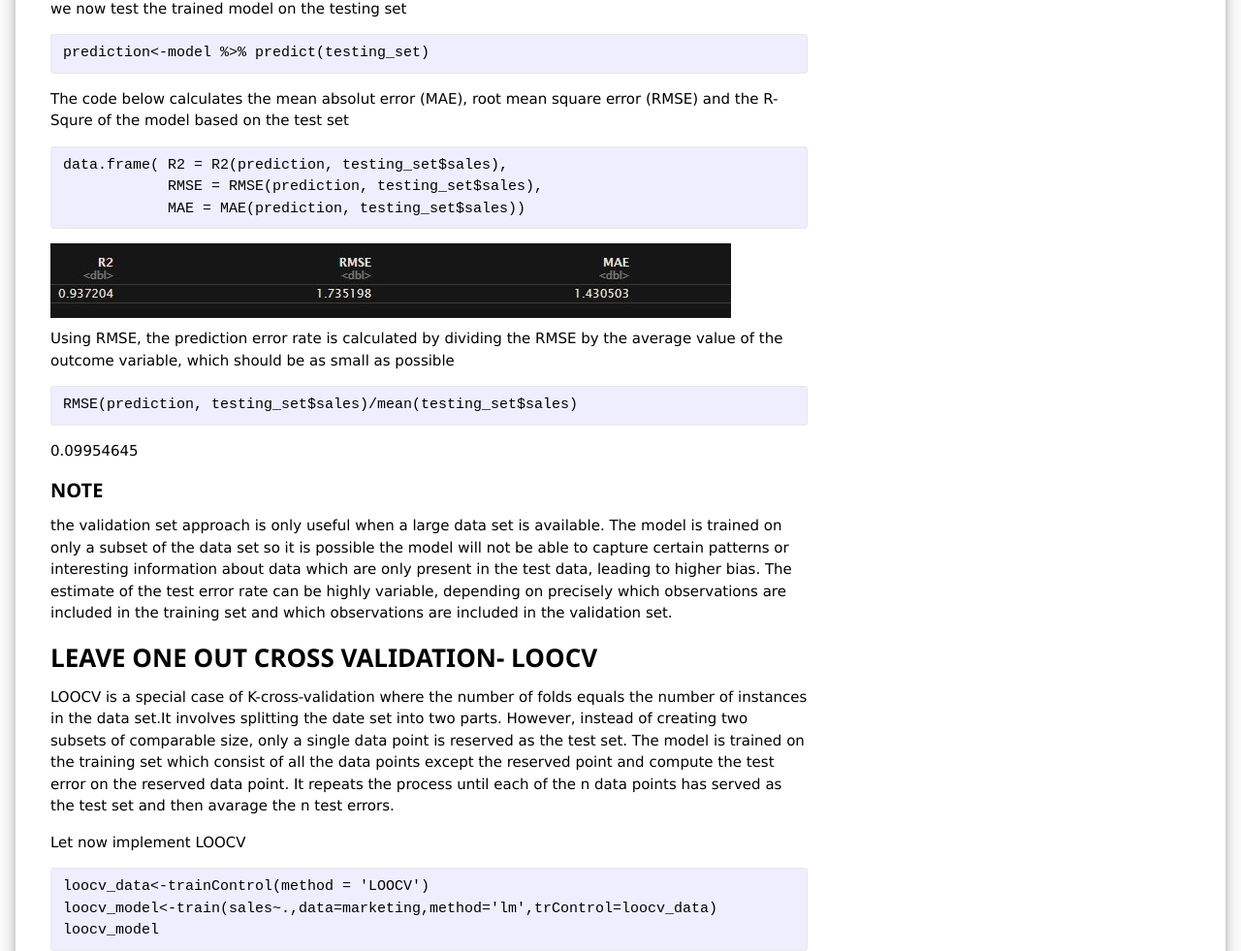
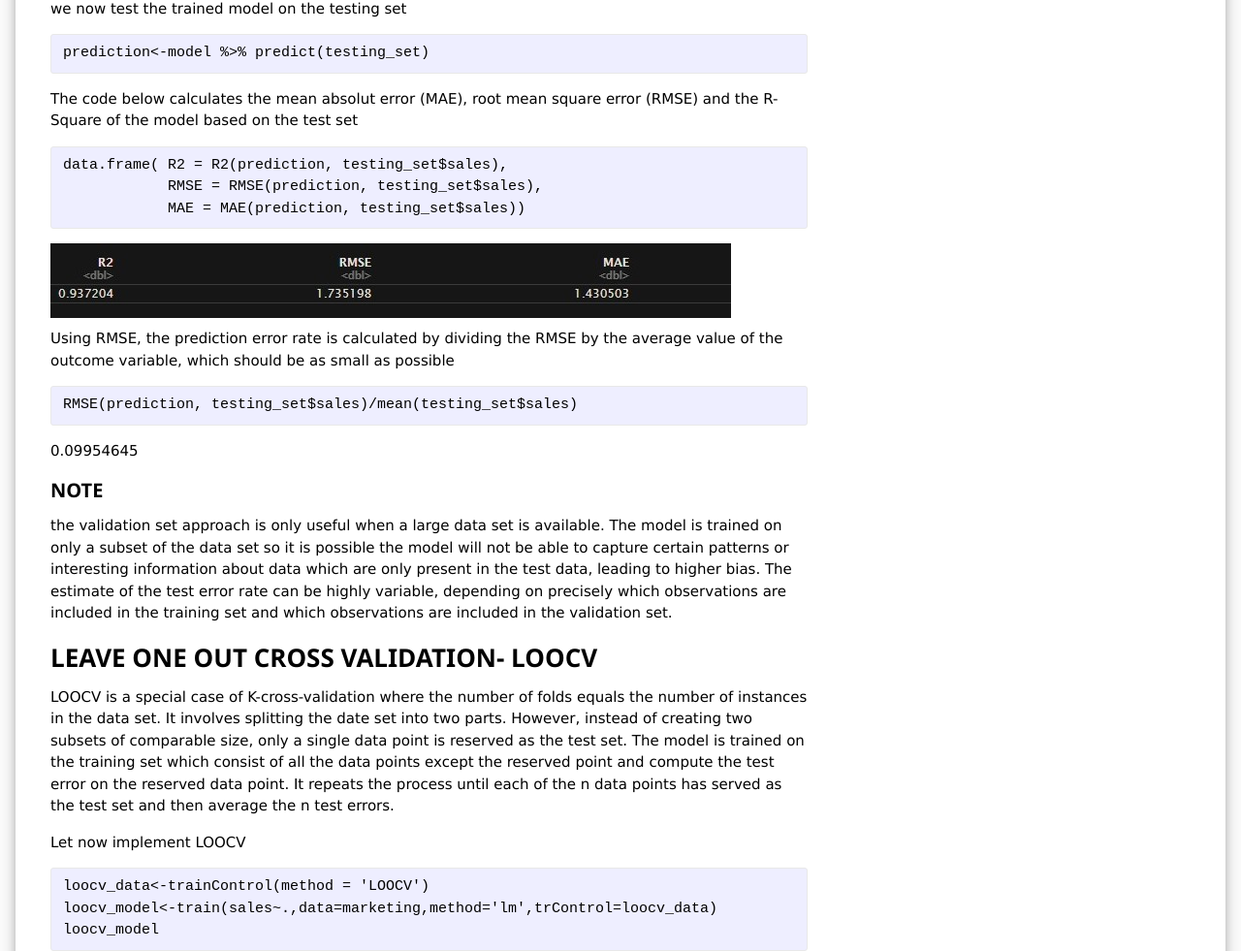
Before and after one commit to emmanuel-arize/datascience-blog, a Jekyll site: the page built from machine-learning-R/_posts/2021-01-19-cross-validation.md, in a window 1280 px wide and 1400 px high, scrolled down 1656 px. Shown: the part 167-1148 px from the top of the window at 97% size. Built offline with Jekyll 4.4.1, drawn with Linux system fonts in a browser that asks for light colours; nearby versions of some CDN libraries; some of the changed text lies outside the part shown.

Commit message:
Add files via upload

````diff
--- a/machine-learning-R/_posts/2021-01-19-cross-validation.md
+++ b/machine-learning-R/_posts/2021-01-19-cross-validation.md
@@ -78,7 +78,7 @@ model<-lm(sales~.,data=training_set)
 prediction<-model %>% predict(testing_set)
 ```
 
-<p>The code below calculates the mean absolut error (MAE), root mean square error (RMSE) and the R-Squre of the model based on the test set</p>
+<p>The code below calculates the mean absolut error (MAE), root mean square error (RMSE) and the R-Square of the model based on the test set</p>
 
 ```{r}
 data.frame( R2 = R2(prediction, testing_set$sales),
@@ -103,8 +103,8 @@ the validation set approach is only useful when a large data set is available. T
 
 <h3><b> LEAVE ONE OUT CROSS VALIDATION- LOOCV</b></h3>
 
-LOOCV is a special case of K-cross-validation where the number of folds equals the number of instances in the data set.It involves splitting the date set into two parts. However, instead of creating two subsets of comparable size, only a single data point is reserved as the test set.
-The model is trained on the training set which consist of all the data points except the reserved point and compute the test error on the reserved data point. It repeats the process until each of the n data points has served as the test set and then avarage the n test errors.
+LOOCV is a special case of K-cross-validation where the number of folds equals the number of instances in the data set. It involves splitting the date set into two parts. However, instead of creating two subsets of comparable size, only a single data point is reserved as the test set.
+The model is trained on the training set which consist of all the data points except the reserved point and compute the test error on the reserved data point. It repeats the process until each of the n data points has served as the test set and then average the n test errors.
 
 
 <p>Let now implement LOOCV</p>
````
Also changed, not shown: other parts of machine-learning-R/_posts/2021-01-19-cross-validation.md (+1 -1 lines).
